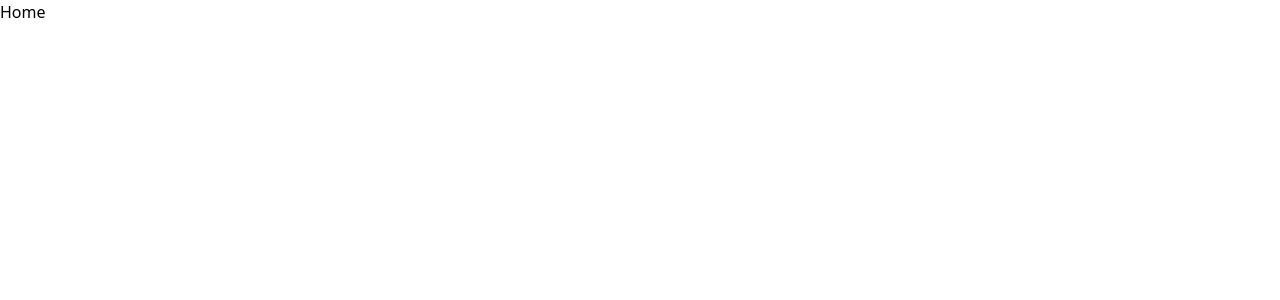
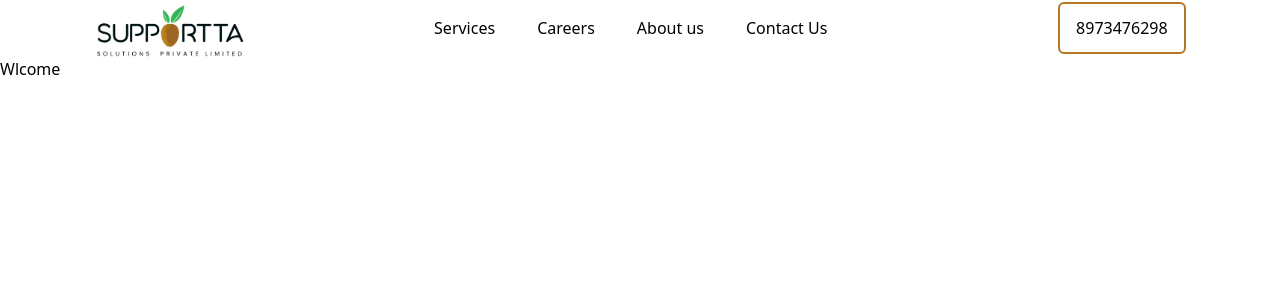
Before and after one commit to supporttasolutions/supporttasolutionswebsite, a Next.js app: page / in a window 1280 px wide. Shown: the top 300 px of the page. Built offline with nearby package versions, Linux system fonts and the light colour scheme.

Commit message:
added navbar page-

```diff
--- /dev/null
+++ b/src/app/components/navbar.jsx
@@ -0,0 +1,24 @@
+import Image from "next/image";
+
+export default function Navbar() {
+  return (
+    <>
+      <div className="flex justify-around items-center">
+        <div>
+          <Image src="/Logo.png" alt="Company Logo" width={151} height={51} />{" "}
+        </div>
+        <div>
+          <ol className="flex">
+            <li className="mr-[42px]">Services</li>
+            <li className="mr-[42px]">Careers</li>
+            <li className="mr-[42px]">About us</li>
+            <li className="mr-[42px]">Contact Us</li>
+          </ol>
+        </div>
+        <div>
+          <button className="border border-2 border-[#B77624] py-[12px] px-[16px] rounded-md">8973476298</button>
+        </div>
+      </div>
+    </>
+  );
+}
--- a/src/app/page.js
+++ b/src/app/page.js
@@ -1,3 +1,12 @@
+import Navbar from "./components/navbar";
+
 export default function Home() {
-  return <>Home</>;
+  return (
+    <>
+      <div>
+        <Navbar />
+        <div>Wlcome</div>
+      </div>
+    </>
+  );
 }
```
Also changed, not shown: public/Logo.png (added).
